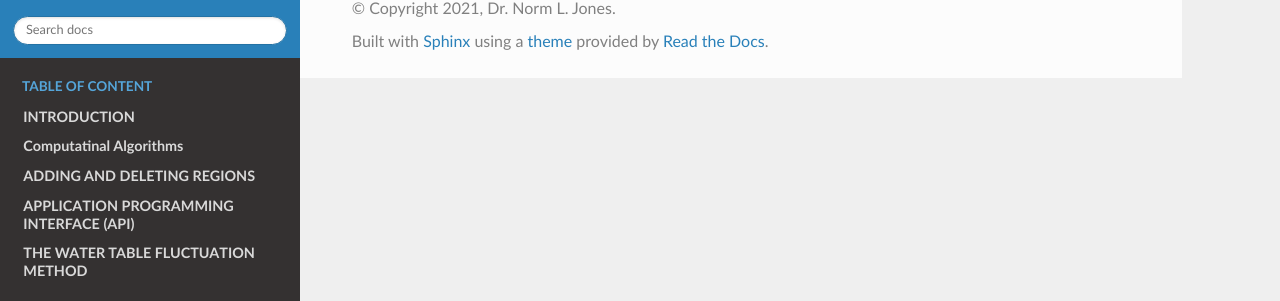
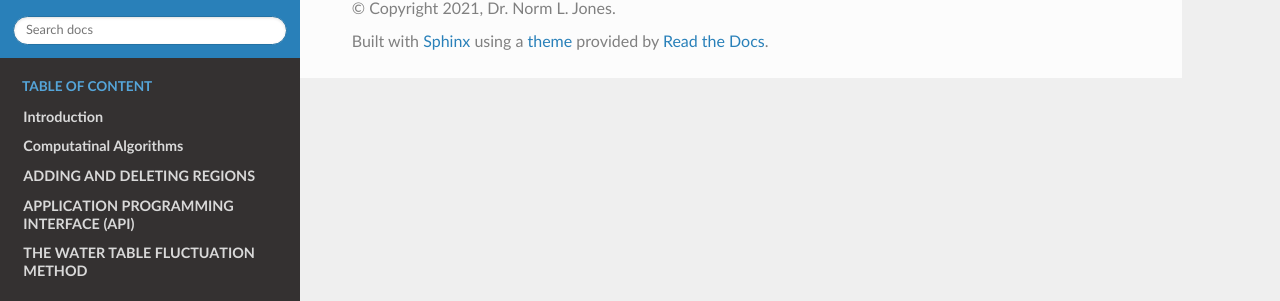
Before and after one commit to BYU-Hydroinformatics/ggst, a Sphinx documentation site: the page built from docs/source/README.rst, in a window 1280 px wide. Shown: the part 175-476 px from the top of the page. Built offline with Sphinx 7.4.7 and the Read the Docs theme 2.0.0, drawn with Linux system fonts in a browser that asks for light colours.

```diff
--- a/docs/source/intro.rst
+++ b/docs/source/intro.rst
@@ -1,7 +1,7 @@
 .. raw:: html
    :file: translate.html
 
-**INTRODUCTION**
+**Introduction**
 ================
 The GRACE Groundwater Subsetting Tool (GGST) uses data from the NASA Gravity Recovery And Climate Experiment (GRACE) mission to analyze long-term groundwater storage change for selected regions. GGST can be used to identify and characterize conditions in data-poor areas or identify trends in other regions where trends can be obscured by noise from well data. GGST uses GRACE mission data to compute and display changes in water storage in a web-based mapping system and integrates data from both the GRACE and GRACE-FO missions. GGST uses NASA GLDAS surface water data to derive groundwater storage changes. It accepts shapefiles to define regions representing countries, basins, or aquifers. It then aggregates the water volume changes in those regions and displays the results as time series plots for the whole region or at selected points. It also displays an animated map of the storage change anomalies.
 
```
